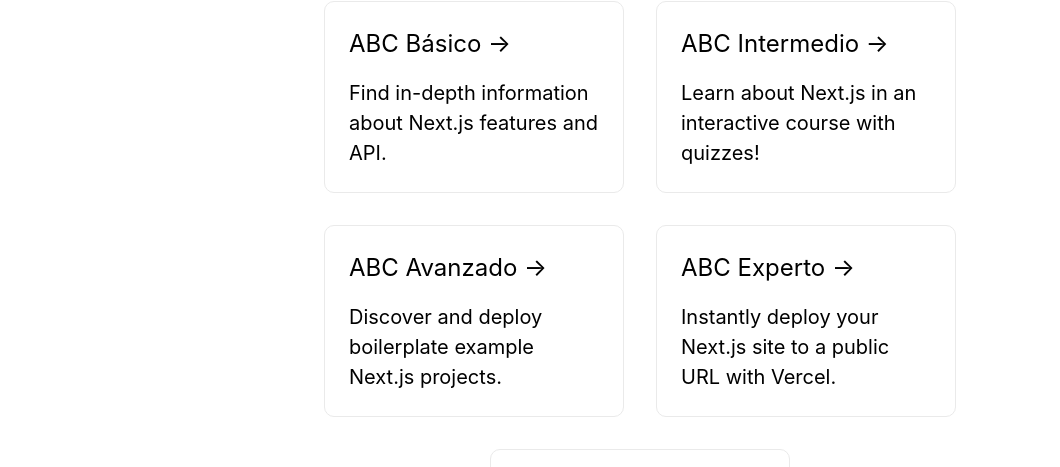
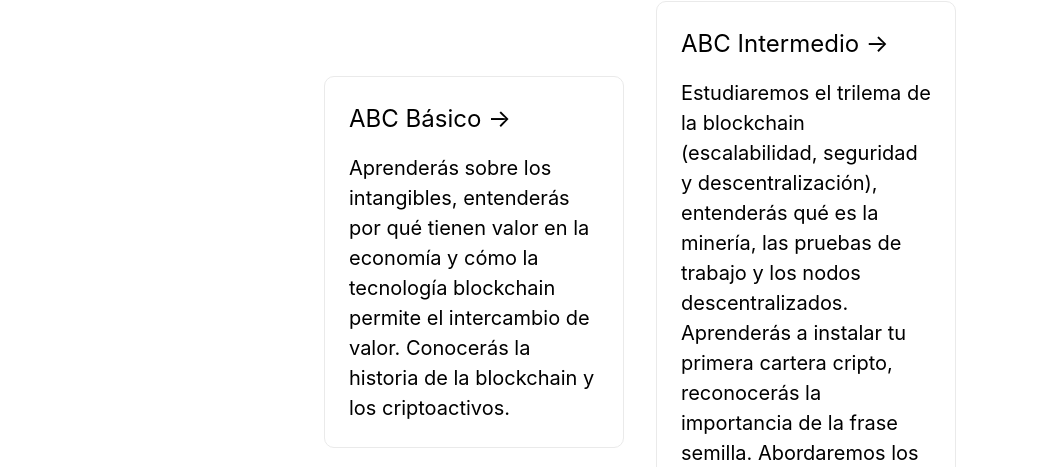
Before and after one commit to andiazo/ethbogota_challenge_interface, a Next.js app in the folder app/: page / in a window 1280 px wide. Shown: the part 485-952 px from the top of the page, without its empty margins (0-1060 px from the left). Built offline with nearby package versions, Linux system fonts and the light colour scheme; what @material-tailwind/react would draw is missing.

Commit message:
Break code

```diff
--- a/app/pages/api/tracks.js
+++ b/app/pages/api/tracks.js
@@ -1,16 +1,24 @@
 export default function handler(req, res) {
     const track = {
-        'empty': {
-            title: '',
-            data: [{}]
+        0: {
+            title: 'ABC Básico',
+            data: [{"track": 0,  "playbackId": "87b5b3urybkhinp5"}, {"track": 0,  "playbackId": "87b5b3urybkhinp5"}]
         },
-        0: {
+        1: {
+            title: 'ABC Básico',
+            data: [{"track": 0,  "playbackId": "87b5b3urybkhinp5"}, {"track": 0,  "playbackId": "87b5b3urybkhinp5"}]
+        },
+        2: {
+            title: 'ABC Básico',
+            data: [{"track": 0,  "playbackId": "87b5b3urybkhinp5"}, {"track": 0,  "playbackId": "87b5b3urybkhinp5"}]
+        },
+        3: {
             title: 'ABC Básico',
             data: [{"track": 0,  "playbackId": "87b5b3urybkhinp5"}, {"track": 0,  "playbackId": "87b5b3urybkhinp5"}]
         }
     }
-    let result = track['empty']
-    if(req.query.id >= 0)
+    let result = ''
+    if(req.query.id in track)
         result = track[req.query.id]
     res.status(200).json(result)
 }
--- a/app/pages/index.js
+++ b/app/pages/index.js
@@ -3,7 +3,7 @@
 import Link from 'next/link';
 import styles from '../styles/Home.module.css';
 import { Player } from '@livepeer/react';
-import { Button } from "@material-tailwind/react";
+import { Button } from '@material-tailwind/react';
 
 const playbackId = '87b5b3urybkhinp5';
 
@@ -11,7 +11,7 @@
 	return (
 		<div className={styles.container}>
 			<Head>
-				<title>Create Next App</title>
+				<title>Aprende con ABCCrypto</title>
 				<meta name="description" content="Generated by create next app" />
 				<link rel="icon" href="/favicon.ico" />
 			</Head>
@@ -21,7 +21,7 @@
 					Bienvenid@ a <a href="/">ABCrypto</a>
 				</h1>
 				<div className={styles.videocard}>
-					 <Player
+					<Player
 						title="Waterfalls"
 						playbackId={playbackId}
 						autoPlay
@@ -41,7 +41,7 @@
 							md: '(max-width: 8vw)',
 							lg: '(max-width: 10vw)',
 						}}
-						objectFit='contain'
+						objectFit="contain"
 					/>
 				</div>
 
@@ -49,13 +49,24 @@
 					<Link href="/feed?track=0">
 						<div className={styles.card}>
 							<h2>ABC Básico &rarr;</h2>
-							<p>Find in-depth information about Next.js features and API.</p>
+							<p>
+								Aprenderás sobre los intangibles, entenderás por qué tienen
+								valor en la economía y cómo la tecnología blockchain permite el
+								intercambio de valor. Conocerás la historia de la blockchain y
+								los criptoactivos.
+							</p>
 						</div>
 					</Link>
 
 					<a href="https://nextjs.org/learn" className={styles.card}>
 						<h2>ABC Intermedio &rarr;</h2>
-						<p>Learn about Next.js in an interactive course with quizzes!</p>
+						<p>
+							Estudiaremos el trilema de la blockchain (escalabilidad, seguridad
+							y descentralización), entenderás qué es la minería, las pruebas de
+							trabajo y los nodos descentralizados. Aprenderás a instalar tu
+							primera cartera cripto, reconocerás la importancia de la frase
+							semilla. Abordaremos los NFT y su importancia.
+						</p>
 					</a>
 
 					<a
@@ -63,7 +74,10 @@
 						className={styles.card}
 					>
 						<h2>ABC Avanzado &rarr;</h2>
-						<p>Discover and deploy boilerplate example Next.js projects.</p>
+						<p>
+							Realizarás tus primeras transacciones con la cartera cripo.
+							Conocerás el mercado P2B Y P2P y podrás mintear tu primer NFT.
+						</p>
 					</a>
 
 					<a
@@ -72,7 +86,10 @@
 					>
 						<h2>ABC Experto &rarr;</h2>
 						<p>
-							Instantly deploy your Next.js site to a public URL with Vercel.
+							Aprenderás sobre los intangibles, entenderás por qué tienen valor
+							en la economía y cómo la tecnología blockchain permite el
+							intercambio de valor. Conocerás la historia de la blockchain y los
+							criptoactivos.
 						</p>
 					</a>
 					<Link href="/team">
```
Also changed, not shown: app/components/Track.js (+9 -2 lines), app/pages/feed.js (+5 -7 lines).
